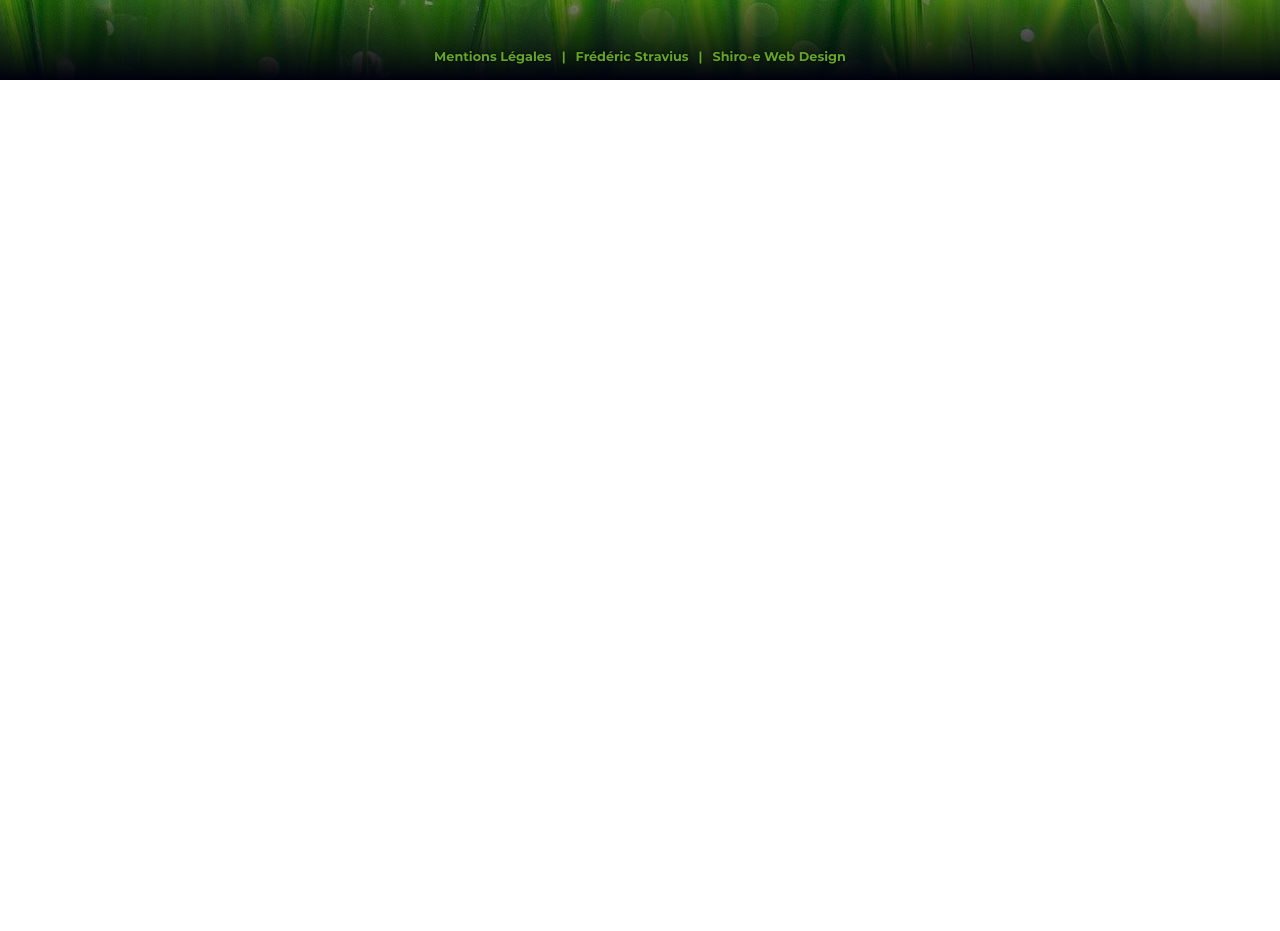
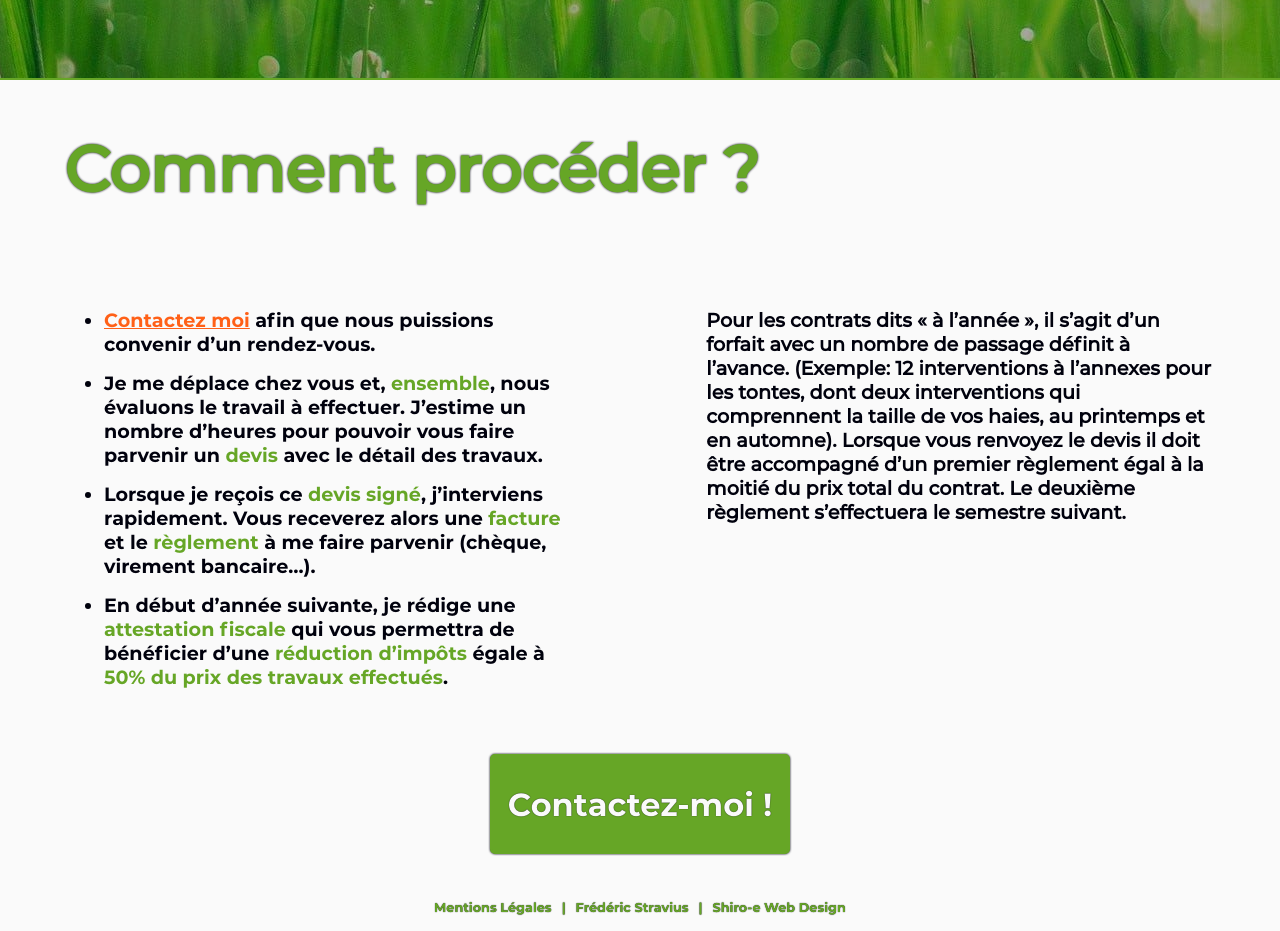
Before and after one commit to elliotlmr/taille-et-tonte, a Next.js app: page / in a window 1280 px wide. Shown: the part 1520-2451 px from the top of the page. Before the commit the page ends 1600 px from the top, so only its background shows below. Built offline with nearby package versions, Linux system fonts and the light colour scheme.

Commit message:
modification homepage, ajout de contenu

```diff
--- a/components/globals/Footer.js
+++ b/components/globals/Footer.js
@@ -26,7 +26,7 @@ const FooterMenu = styled.ul`
 const MenuButton = styled.li`
   font-family: "Montserrat-Bold";
   color: var(--color-gll);
-  text-shadow: 0 0 2px var(--color-dark);
+  text-shadow: 0 0 1px var(--color-dark);
   margin: 0 5px;
   font-size: 0.8rem;
   cursor: pointer;
@@ -53,7 +53,7 @@ export default function Footer() {
         <a
           rel="noreferrer"
           target="_blank"
-          href="https://www.linkedin.com/in/elliot-lemaire/"
+          href="https://shiro-e-portfolio.vercel.app/"
         >
           <MenuButton>Shiro-e Web Design</MenuButton>
         </a>
--- a/components/globals/Header.js
+++ b/components/globals/Header.js
@@ -146,7 +146,7 @@ const WrapContainer = styled.div`
   border-top: 2px solid var(--color-gll);
   border-bottom: 2px solid var(--color-gll);
   border-radius: 100% 0% 100% 0% / 50% 50% 50% 50%;
-  filter: drop-shadow(0 0 2px var(--color-dark));
+  filter: drop-shadow(0 0 1px var(--color-dark));
   &.menu-displayed {
     border-color: var(--color-warm);
   }
--- a/pages/index.js
+++ b/pages/index.js
@@ -1,7 +1,5 @@
 import styled, { keyframes } from "styled-components";
 import Layout from "../components/globals/Layout";
-//import Bg1 from "../images/gaz.jpg";
-import Image from "next/image";
 import { useEffect, useState } from "react";
 import Link from "next/link";
 
@@ -29,19 +27,6 @@ const titleAnimation = keyframes`
   }
 `;
 
-const saleOffAnimation = keyframes`
-  50% {
-    transform: translateX(-20%) translateY(50%);
-  }
-  55% {
-    z-index: 6;
-  }
-  100% {
-    transform: translateX(0) translateY(0);
-    z-index: 6;
-  }
-`;
-
 const BgContainer = styled.section`
   z-index: 0;
   position: relative;
@@ -54,6 +39,7 @@ const BgContainer = styled.section`
   flex-direction: column;
   &.homepage-s1 {
     background-color: var(--color-dark);
+    border-bottom: 2px solid var(--color-gll);
     &::before {
       content: "";
       position: absolute;
@@ -74,8 +60,17 @@ const BgContainer = styled.section`
     }
   }
   &.homepage-s2 {
-    background-color: var(--color-dark);
+    background-color: var(--color-light);
     justify-content: space-between;
+  }
+  &.homepage-s3 {
+    background-color: var(--color-light);
+    height: auto;
+    min-height: 100vh;
+    padding-bottom: 6%;
+    @media (max-width: 800px) {
+      padding-bottom: 15%;
+    }
   }
 `;
 
@@ -102,18 +97,18 @@ const Subcontainer = styled.div`
   }
   &.homepage-sub-2 {
     border-top: 2px solid var(--color-gll);
+    border-bottom: 2px solid var(--color-gll);
     background-image: url("/assets/images/gazon.jpg");
     background-attachment: fixed;
     background-position: 50% 50%;
     justify-content: center;
-    &::before {
-      content: "";
-      position: absolute;
-      bottom: 0;
-      width: 100%;
-      height: 100px;
-      background: linear-gradient(to top, var(--color-dark), transparent);
-      z-index: 1;
+  }
+  &.homepage-sub-3 {
+    height: auto;
+    flex-direction: row;
+    align-items: center;
+    @media (max-width: 800px) {
+      flex-direction: column;
     }
   }
 `;
@@ -146,6 +141,24 @@ const Title = styled.h1`
   }
 `;
 
+const Subtitle = styled.h2`
+  z-index: 2;
+  color: var(--color-gll);
+  font-size: 4rem;
+  margin: 50px 50px;
+  filter: drop-shadow(0 0 1px var(--color-dark));
+  &.homepage-subtitle-2 {
+    align-self: flex-start;
+    margin: 50px 5%;
+  }
+  @media (max-width: 650px) {
+    font-size: 3rem;
+  }
+  @media (max-width: 450px) {
+    font-size: 2rem;
+  }
+`;
+
 const Reference = styled.p`
   z-index: 2;
   position: absolute;
@@ -173,18 +186,9 @@ const Text = styled.h2`
   z-index: 2;
   font-size: 3rem;
   color: var(--color-light);
-  filter: drop-shadow(0 0 1px var(--color-dark));
   margin: 0 50px;
   &.homepage-text-1 {
-    font-size: 4rem;
-    @media (max-width: 650px) {
-      font-size: 3rem;
-    }
-    @media (max-width: 450px) {
-      font-size: 2rem;
-    }
-  }
-  &.homepage-text-2 {
+    filter: drop-shadow(0 0 1px var(--color-dark));
     margin: 20px 50px;
     font-size: 2rem;
     align-self: center;
@@ -196,7 +200,8 @@ const Text = styled.h2`
       font-size: 1rem;
     }
   }
-  &.homepage-text-3 {
+  &.homepage-text-2 {
+    filter: drop-shadow(0 0 1px var(--color-dark));
     align-self: flex-end;
     font-size: 1.5rem;
     font-style: italic;
@@ -209,6 +214,44 @@ const Text = styled.h2`
       font-size: 0.5rem;
     }
   }
+  &.homepage-text-3 {
+    color: var(--color-dark);
+    font-size: 1.2rem;
+    margin: 50px 5%;
+    width: 45%;
+    align-self: flex-start;
+    & a {
+      color: var(--color-warm);
+    }
+    & span {
+      color: var(--color-gll);
+    }
+    @media (max-width: 800px) {
+      width: 90%;
+    }
+  }
+`;
+
+const Liste = styled.ul`
+  margin: 50px 5%;
+  align-self: flex-start;
+  width: 45%;
+  @media (max-width: 800px) {
+    width: 85%;
+  }
+`;
+
+const Puce = styled.li`
+  font-family: "Montserrat-Bold", Arial, Helvetica, sans-serif;
+  color: var(--color-dark);
+  font-size: 1.2rem;
+  margin-bottom: 15px;
+  & a {
+    color: var(--color-warm);
+  }
+  & span {
+    color: var(--color-gll);
+  }
 `;
 
 const Button = styled.button`
@@ -216,12 +259,6 @@ const Button = styled.button`
   z-index: 2;
   width: 300px;
   height: 100px;
-  position: absolute;
-  left: 0;
-  right: 0;
-  top: 0;
-  bottom: 0;
-  margin: auto;
   border: 2px solid var(--color-gll);
   border-radius: 5px;
   filter: drop-shadow(0 0 1px var(--color-dark));
@@ -230,6 +267,17 @@ const Button = styled.button`
   color: var(--color-light);
   font-size: 2rem;
   text-shadow: 0 0 1px var(--color-dark);
+  &.homepage-btn-1 {
+    position: absolute;
+    left: 0;
+    right: 0;
+    top: 0;
+    bottom: 0;
+    margin: auto;
+  }
+  &.homepage-btn-2 {
+    //margin-bottom: 5%;
+  }
   &:hover {
     transform: scale(1.1);
   }
@@ -240,77 +288,16 @@ const Button = styled.button`
   }
 `;
 
-// const ServicePersonne = styled.div`
-//   animation: ${titleAnimation} 0.5s both ease-in-out;
-//   z-index: 5;
-//   position: absolute;
-//   margin-left: 2%;
-//   left: 0;
-//   bottom: 8%;
-//   height: 15%;
-//   width: 20%;
-//   cursor: pointer;
-//   filter: drop-shadow(0 0 2px var(--color-dark));
-//   @media (max-width: 600px) {
-//     margin-left: 5%;
-//     bottom: 5%;
-//     height: 10%;
-//   }
-// `;
-
-// const SaleOff = styled.div`
-//   z-index: 5;
-//   position: absolute;
-//   display: flex;
-//   justify-content: center;
-//   align-items: center;
-//   &.sale-off-number {
-//     top: 0;
-//     right: 0;
-//     height: 80%;
-//     width: 80%;
-//     border: 2px solid var(--color-gll);
-//     border-radius: 75% 25% 80% 20% / 45% 60% 40% 55%;
-//     background-color: var(--color-dark);
-//     backdrop-filter: blur(15px);
-//     @media (max-width: 600px) {
-//       width: 100%;
-//     }
-//   }
-//   &.sale-off-text {
-//     z-index: 4;
-//     top: 35%;
-//     right: 5%;
-//     height: 60%;
-//     width: 80%;
-//     border-radius: 75% 25% 80% 20% / 45% 60% 40% 55%;
-//     background-color: var(--color-light-soft);
-//     backdrop-filter: blur(5px);
-//     @media (max-width: 600px) {
-//       width: 100%;
-//       //transform: translateY(50%);
-//       top: 25%;
-//     }
-//     &.active-sale {
-//       animation: ${saleOffAnimation} 0.5s both ease-in-out;
-//     }
-//   }
-// `;
-
 export default function Home() {
-  //const [isOver, setIsOver] = useState(false);
-
   useEffect(() => {
     let titleHome = document.getElementById("title-homepage");
     let bgImg1 = document.getElementById("bg-img-1");
-    //let service = document.getElementById("service-personne");
 
     window.onscroll = function () {
       let value = window.scrollY;
 
       bgImg1.style.top = value * 0.7 + "px";
       titleHome.style.left = value * 0.2 + "px";
-      //service.style.left = value * 0.8 + "px";
     };
   }, []);
 
@@ -333,24 +320,63 @@ export default function Home() {
       </BgContainer>
       <BgContainer className="homepage-s2">
         <Subcontainer className="homepage-sub-1">
-          <Text className="homepage-text-1">
-            Choisissez les prestations qui vous intéressent.
-          </Text>
+          <Subtitle>Choisissez les prestations qui vous intéressent.</Subtitle>
         </Subcontainer>
         <Link passHref href="/prestations">
-          <Button>En savoir plus</Button>
+          <Button className="homepage-btn-1">En savoir plus</Button>
         </Link>
         <Subcontainer className="homepage-sub-2">
-          <Text className="homepage-text-2">
+          <Text className="homepage-text-1">
             Intervention ponctuelle, ou contrat à l&apos;année : <br />
             Nous décidons ensemble de la formule idéale pour l&apos;entretien de
             votre jardin.
           </Text>
-          <Text className="homepage-text-3">
+          <Text className="homepage-text-2">
             Devis gratuits et sans conditions.
           </Text>
         </Subcontainer>
       </BgContainer>
+      <BgContainer className="homepage-s3">
+        <Subtitle className="homepage-subtitle-2">Comment procéder ?</Subtitle>
+        <Subcontainer className="homepage-sub-3">
+          <Liste>
+            <Puce>
+              <Link href="/contact">Contactez moi</Link> afin que nous puissions
+              convenir d’un rendez-vous.
+            </Puce>
+            <Puce>
+              Je me déplace chez vous et, <span>ensemble</span>, nous évaluons
+              le travail à effectuer. J’estime un nombre d’heures pour pouvoir
+              vous faire parvenir un <span>devis</span> avec le détail des
+              travaux.
+            </Puce>
+            <Puce>
+              Lorsque je reçois ce <span>devis signé</span>, j’interviens
+              rapidement. Vous receverez alors une <span>facture</span> et le{" "}
+              <span>règlement</span> à me faire parvenir (chèque, virement
+              bancaire…).
+            </Puce>
+            <Puce>
+              En début d’année suivante, je rédige une{" "}
+              <span>attestation fiscale</span> qui vous permettra de bénéficier
+              d’une <span>réduction d’impôts</span> égale à{" "}
+              <span>50% du prix des travaux effectués</span>.
+            </Puce>
+          </Liste>
+          <Text className="homepage-text-3">
+            Pour les contrats dits « à l’année », il s’agit d’un forfait avec un
+            nombre de passage définit à l’avance. (Exemple: 12 interventions à
+            l’annexes pour les tontes, dont deux interventions qui comprennent
+            la taille de vos haies, au printemps et en automne). Lorsque vous
+            renvoyez le devis il doit être accompagné d’un premier règlement
+            égal à la moitié du prix total du contrat. Le deuxième règlement
+            s’effectuera le semestre suivant.
+          </Text>
+        </Subcontainer>
+        <Link href="/contact">
+          <Button className="homepage-btn-2">Contactez-moi !</Button>
+        </Link>
+      </BgContainer>
     </Layout>
   );
 }
--- a/pages/prestations.js
+++ b/pages/prestations.js
@@ -240,6 +240,7 @@ export default function Home() {
                 width="32px"
                 height="32px"
                 layout="fixed"
+                alt="Logo feuille"
               />
               <span>Tonte de pelouse</span>
             </Prestation>
@@ -249,6 +250,7 @@ export default function Home() {
                 width="32px"
                 height="32px"
                 layout="fixed"
+                alt="Logo feuille"
               />
               <span>Taille de haie et d&apos;arbustes</span>
             </Prestation>
@@ -258,6 +260,7 @@ export default function Home() {
                 width="32px"
                 height="32px"
                 layout="fixed"
+                alt="Logo feuille"
               />
               <span>Débroussaillage</span>
             </Prestation>
@@ -267,6 +270,7 @@ export default function Home() {
                 width="32px"
                 height="32px"
                 layout="fixed"
+                alt="Logo feuille"
               />
               <span>Désherbage, bêchage, binage</span>
             </Prestation>
@@ -276,6 +280,7 @@ export default function Home() {
                 width="32px"
                 height="32px"
                 layout="fixed"
+                alt="Logo feuille"
               />
               <span>Ramassage des feuilles</span>
             </Prestation>
@@ -285,6 +290,7 @@ export default function Home() {
                 width="32px"
                 height="32px"
                 layout="fixed"
+                alt="Logo feuille"
               />
               <span>Évacuation des déchets verts</span>
             </Prestation>
--- a/styles/globals.css
+++ b/styles/globals.css
@@ -21,11 +21,6 @@ body {
   font-family: "Montserrat-Medium", -apple-system, BlinkMacSystemFont, Segoe UI,
     Roboto, Oxygen, Ubuntu, Cantarell, Fira Sans, Droid Sans, Helvetica Neue,
     sans-serif;
-
-  /* background-image: url(../images/gaz.jpg);
-   background-size: cover;
-   background-repeat: no-repeat;
-   background-position: center; */
 }
 
 ::-webkit-scrollbar {
```
Also changed, not shown: styles/Home.module.css (deleted, +0 -121 lines).
